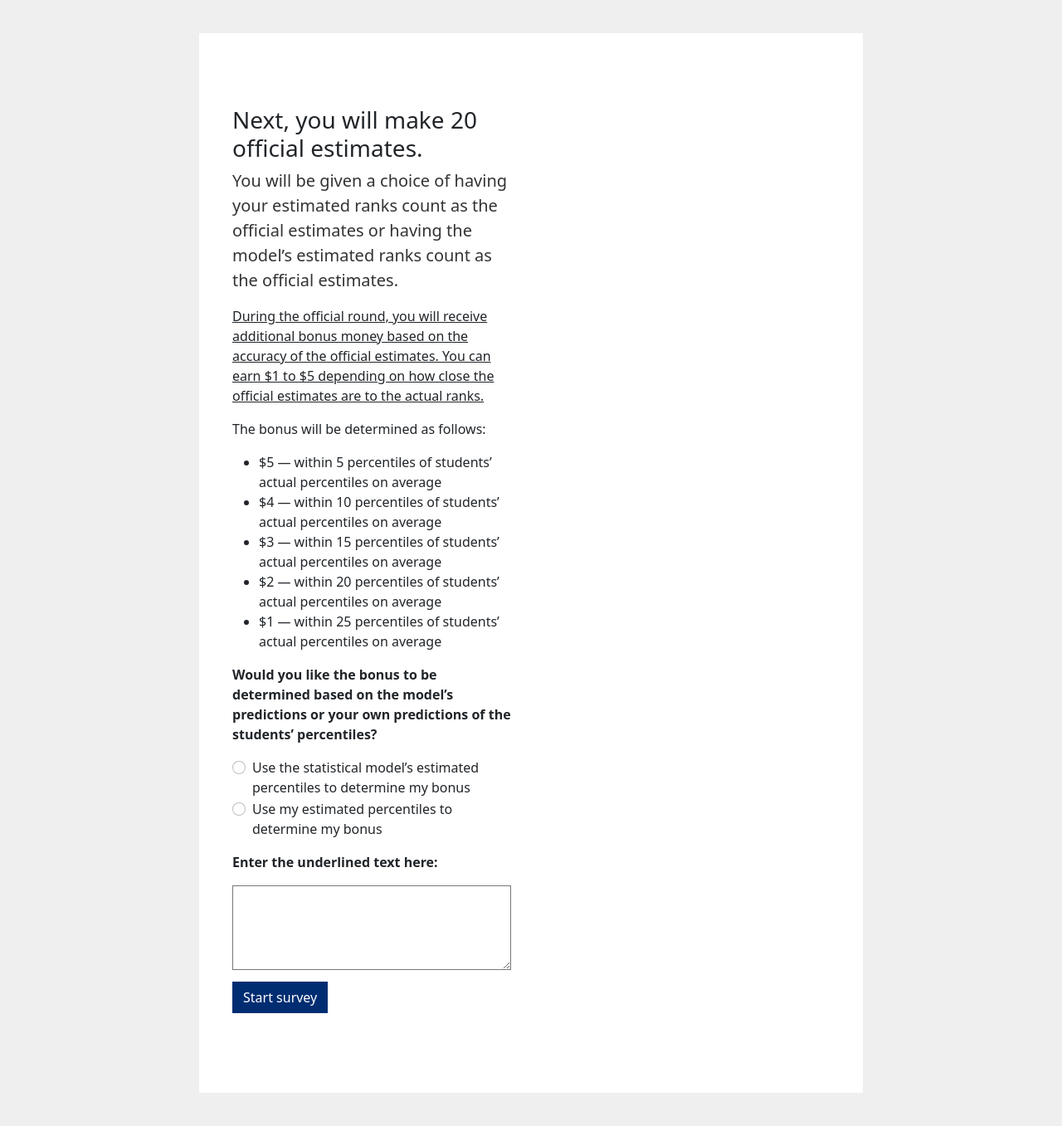
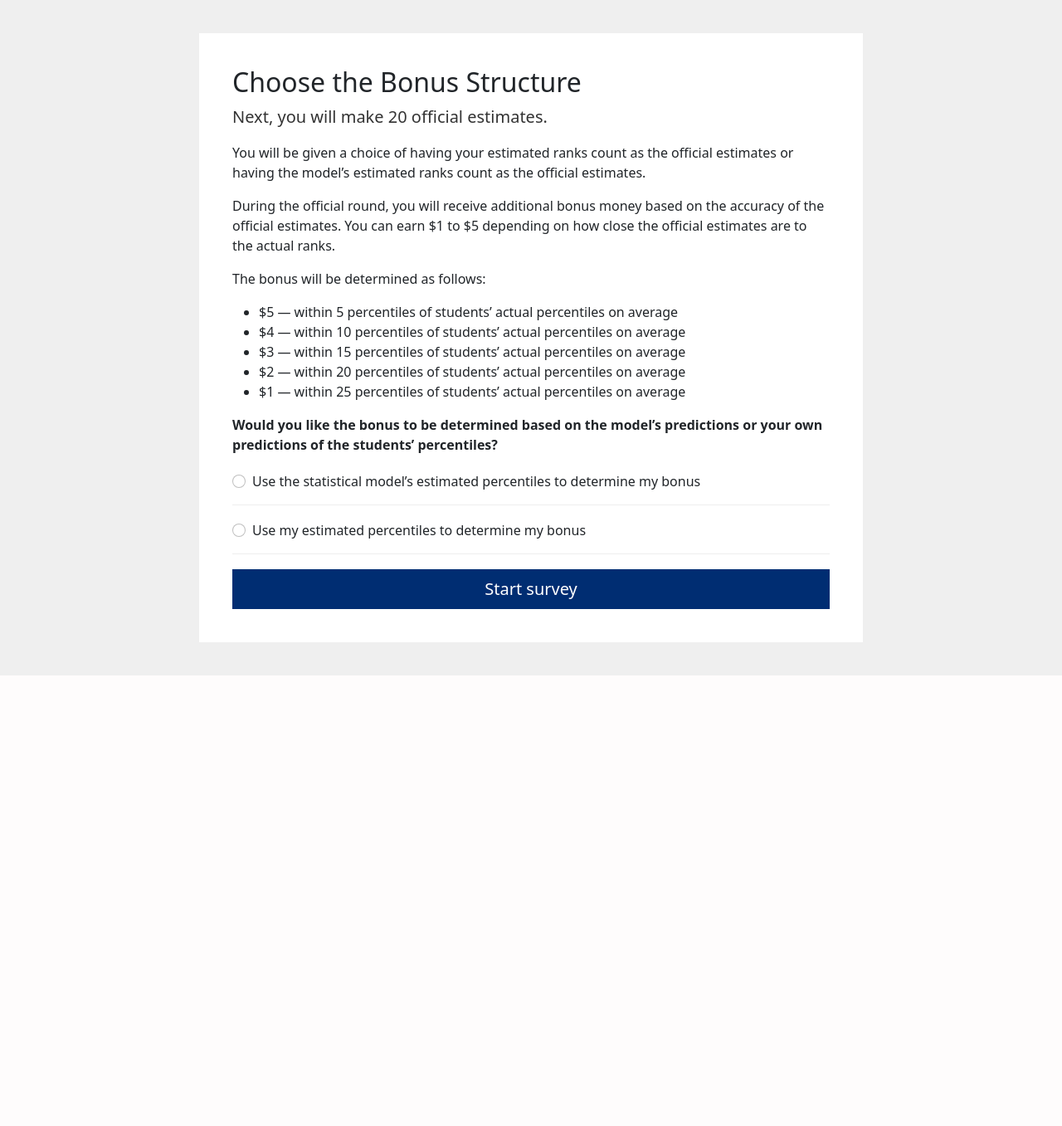
Before and after one commit to Sreyanth/participatory-algo-design-survey-app, a Django app: template webapp/templates/choose-bonus.html in a window 1280 px wide. Shown: the part 53-1410 px from the top of the page at 83% size. After the commit the page ends 867 px from the top, so only its background shows below. Run offline with Django 3.2, Linux system fonts and the light colour scheme; the template is opened without the code that fills it, so the values that code supplies are empty; some libraries are stand-ins or nearby versions.

Commit message:
Fix choosing bonus structure for control group

```diff
--- a/webapp/static/css/site.css
+++ b/webapp/static/css/site.css
@@ -188,3 +188,11 @@ textarea {
   font-size: 12px;
   margin-bottom: 10px;
 }
+
+/* Style the radio buttons */
+
+.form-check {
+  padding-top: 1rem;
+  padding-bottom: 1rem;
+  border-bottom: 1px solid #eee;
+}
--- a/webapp/templates/choose-bonus.html
+++ b/webapp/templates/choose-bonus.html
@@ -1,16 +1,18 @@
 {% extends "base.html" %} {% block body_content %}
 
-<div class="row w-50 py-5">
+<div class="row">
   <div class="col-md-12">
-    <h3>Next, you will make 20 official estimates.</h3>
+    <h1>Choose the Bonus Structure</h1>
 
-    <p class="lead">
+    <p class="lead">Next, you will make 20 official estimates.</p>
+
+    <p>
       You will be given a choice of having your estimated ranks count as the
       official estimates or having the model’s estimated ranks count as the
       official estimates.
     </p>
 
-    <p class="important-check">
+    <p>
       During the official round, you will receive additional bonus money based
       on the accuracy of the official estimates. You can earn $1 to $5 depending
       on how close the official estimates are to the actual ranks.
@@ -43,7 +45,7 @@
     <form action="" method="POST">
       {% csrf_token %}
 
-      <p>
+      <p class="mb-1">
         <strong>
           Would you like the bonus to be determined based on the model’s
           predictions or your own predictions of the students’ percentiles?
@@ -79,17 +81,11 @@
         >
       </div>
 
-      <p class="mt-3">
-        <strong> Enter the underlined text here: </strong>
-      </p>
-
-      <div class="w100">
-        <textarea name="important-check" id="" class="w-100" rows="4" required>
-{{ submitted_attention_statement }}</textarea
-        >
-      </div>
-
-      <button type="submit" name="button" class="btn btn-primary my-2">
+      <button
+        type="submit"
+        name="button"
+        class="btn btn-primary mt-3 btn-lg w-100"
+      >
         Start survey
       </button>
     </form>
```
Also changed, not shown: webapp/views.py (+0 -11 lines).
